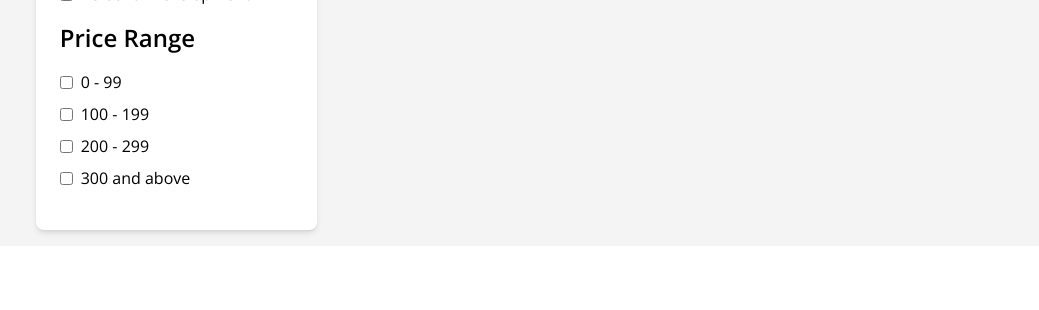
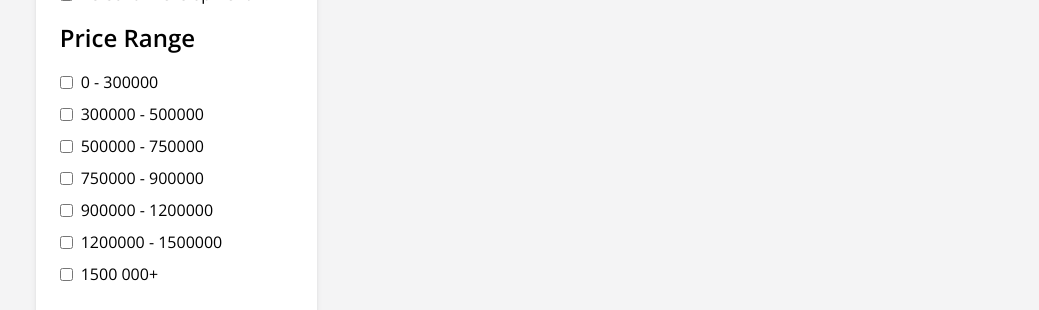
Before and after one commit to 1hojiakbar/course-page, a React (Vite) app: page / in a window 1280 px wide. Shown: the part 642-952 px from the top of the page, without its empty margins (1-1040 px from the left). Before the commit the page ends 888 px from the top, so only its background shows below. Built offline with nearby package versions, Linux system fonts and the light colour scheme; no server answers.

Commit message:
price filter changed

```diff
--- a/src/components/Course/Filter.tsx
+++ b/src/components/Course/Filter.tsx
@@ -1,5 +1,6 @@
 import React, { useState } from "react";
 import { useFilterContext } from "../../context/FilterContext";
+import { priceFilter } from "../../utils/priceFilter";
 
 const Filter: React.FC = () => {
   const { dispatch } = useFilterContext();
@@ -50,7 +51,7 @@ const Filter: React.FC = () => {
 
       <h2 className="text-2xl font-semibold mb-4">Price Range</h2>
       <div className="mb-4">
-        {["0-99", "100-199", "200-299", "300-above"].map((price) => (
+        {priceFilter.map((price) => (
           <label key={price} className="flex items-center mb-2">
             <input
               type="checkbox"
@@ -59,9 +60,9 @@ const Filter: React.FC = () => {
               onChange={handleCheckboxChange}
             />
             <span className="ml-2">
-              {price === "300-above"
-                ? "300 and above"
-                : `${price.split("-")[0]} - ${price.split("-")[1]}`}
+              {price === "1500000+"
+                ? "1500 000+"
+                : `${price.split("-")[0]} - ${price && price?.split("-")[1]}`}
             </span>
           </label>
         ))}
--- a/src/context/FilterContext.tsx
+++ b/src/context/FilterContext.tsx
@@ -72,8 +72,8 @@ const courseReducer = (
             ? parseFloat(String(course?.price).replace(/\s/g, ""))
             : course.price;
         return priceRanges.some((range: string) => {
-          if (range === "300-above") {
-            return coursePrice >= 300;
+          if (range === "1500000+") {
+            return coursePrice >= 1500000;
           } else {
             const [min, max] = range.split("-").map(Number);
             return coursePrice >= min && coursePrice <= max;
--- /dev/null
+++ b/src/utils/priceFilter.ts
@@ -0,0 +1,9 @@
+export const priceFilter = [
+  "0-300000",
+  "300000-500000",
+  "500000-750000",
+  "750000-900000",
+  "900000-1200000",
+  "1200000-1500000",
+  "1500000+",
+];
```
